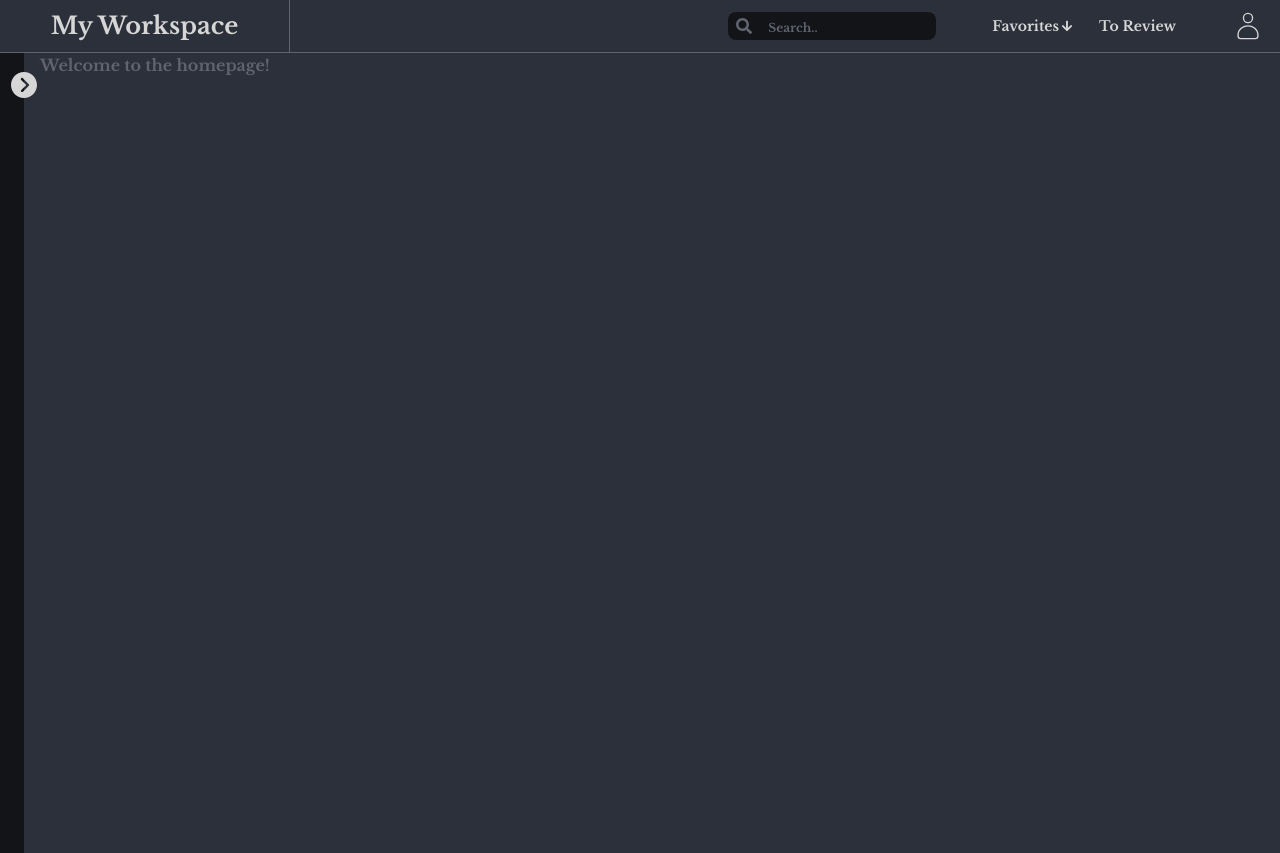
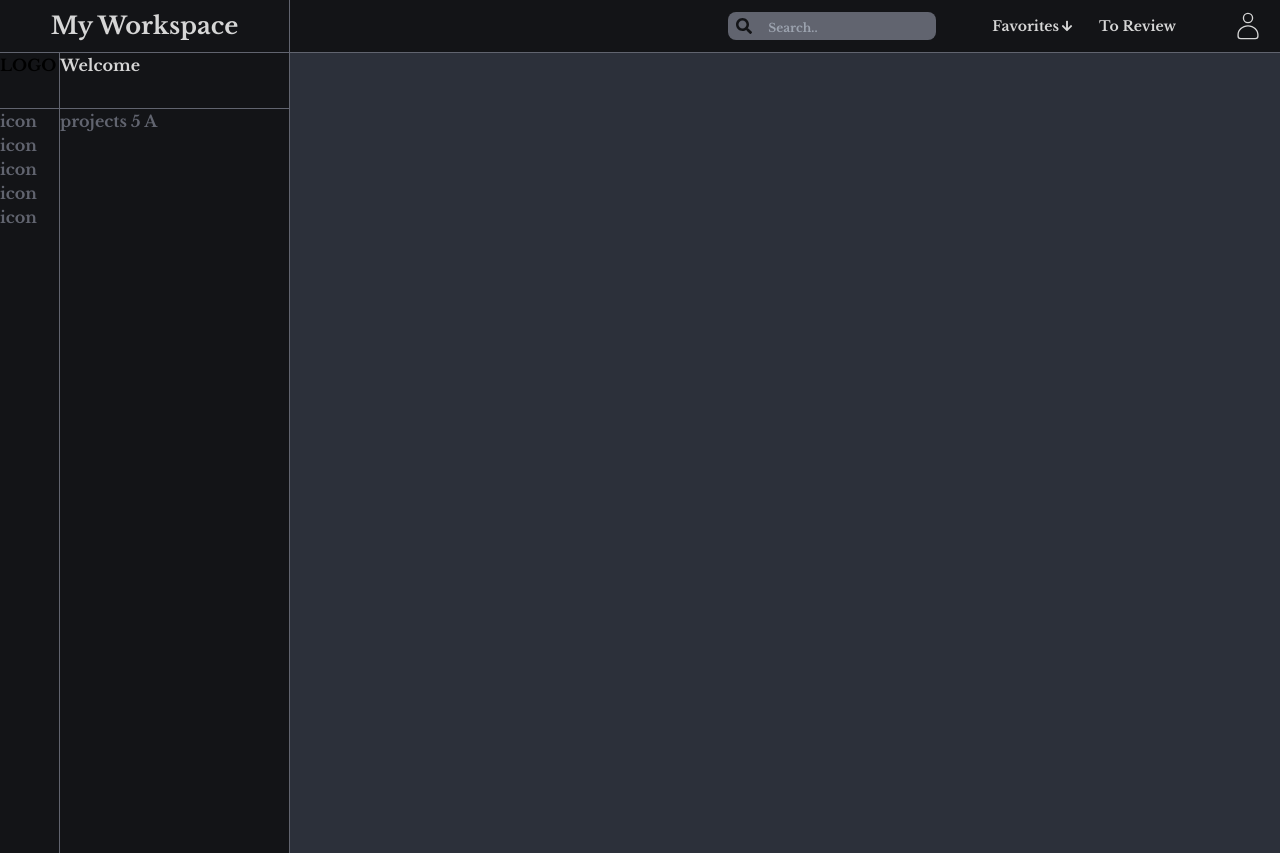
Before and after one commit to StefanHritcu/StudyFlow, a React (Vite) app in the folder frontend/: page / in a window 1280 px wide. Built offline with nearby package versions, Linux system fonts and the light colour scheme; a web font is replaced by a local one.

Commit message:
feat: closeSidebar.tsx and sidebar components

```diff
--- a/frontend/src/Header.tsx
+++ b/frontend/src/Header.tsx
@@ -18,12 +18,12 @@ const Header: React.FC = () => {
 
   return (
     <>
-      <header className="bg-mainColor h-auto border-b border-paragraphColor">
+      <header className="bg-secondColor h-auto border-b border-paragraphColor">
         {/* FIRST HEADER */}
         <div className="flex items-center justify-between">
           {/* LOGO */}
           <Link to="/">
-            <div className="text-center w-[150px] tablet:w-[190px] tablet-lg:w-[220px] laptop:w-[290px] border-r border-paragraphColor">
+            <div className="text-center w-[200px] tablet-lg:w-[220px] laptop:w-[290px] border-r border-paragraphColor">
               <h2 className="p-2 text-[16px] tablet:text-[18px] tablet-xl:text-[20px] laptop:text-[24px]">
                 My Workspace
               </h2>
--- a/frontend/src/Homepage.tsx
+++ b/frontend/src/Homepage.tsx
@@ -21,12 +21,16 @@ const Homepage: React.FC = () => {
         <meta property="og:url" content="www.google.it" />
       </Helmet>
 
-      <div className="flex">
+      <div className="relative">
         <CloseSidebar />
+        <Sidebar />
 
         {/* HERE MAIN HOMEPAGE */}
-        <div className="flex-1">
-          <p>Welcome to the homepage!</p>
+        <div className="ml-14">
+          <div className="p-4">
+            <h1>Homepage</h1>
+            <p>Lorem.</p>
+          </div>
         </div>
       </div>
     </>
--- a/frontend/src/SecondHeader.tsx
+++ b/frontend/src/SecondHeader.tsx
@@ -23,7 +23,7 @@ const SecondHeader: React.FC = () => {
   };
   return (
     <>
-      <header className="tablet:hidden bg-mainColor h-aut border-b h-11 border-paragraphColor">
+      <header className="tablet:hidden bg-secondColor h-aut border-b h-11 border-paragraphColor">
         <div className="flex items-center justify-end p-2">
           <div className="w-[160%]"></div>
           <Search
--- a/frontend/src/Sidebar.tsx
+++ b/frontend/src/Sidebar.tsx
@@ -1,63 +1,33 @@
-import React, { useState } from "react";
-import { FaBars, FaTimes } from "react-icons/fa";
+import React from "react";
 
 const Sidebar: React.FC = () => {
-  const [isOpen, setIsOpen] = useState(false);
-
-  const toggleSidebar = () => {
-    setIsOpen(!isOpen);
-  };
-
   return (
     <>
-      {/* Mobile Toggle Button */}
-      <button
-        className="absolute top-4 left-4 z-50 text-white lg:hidden"
-        onClick={toggleSidebar}
-      >
-        {isOpen ? <FaTimes size={24} /> : <FaBars size={24} />}
-      </button>
+      <div className="absolute top-0 left-0 h-screen bg-secondColor border-r border-paragraphColor w-[200px] tablet-lg:w-[220px] laptop:w-[290px]">
+        <div className="flex h-full">
+          {/* LEFT SIDE -- LOGO AND ICONS */}
+          <div className="w-[60px] border-r border-paragraphColor">
+            <div className="h-14 border-b border-paragraphColor">
+              <div className="">LOGO</div>
+            </div>
+            <p>icon</p>
+            <p>icon</p>
+            <p>icon</p>
+            <p>icon</p>
+            <p>icon</p>
+          </div>
 
-      {/* Sidebar */}
-      <div
-        className={`fixed top-0 left-0 h-screen w-64 bg-gray-800 text-white transition-transform transform ${
-          isOpen ? "translate-x-0" : "-translate-x-full"
-        } lg:translate-x-0 lg:static lg:w-60`}
-      >
-        <div className="p-6">
-          <h1 className="text-2xl font-bold mb-6">Logo</h1>
-          <ul className="space-y-4">
-            <li>
-              <a href="/" className="block text-gray-300 hover:text-white">
-                Home
-              </a>
-            </li>
-            <li>
-              <a href="/about" className="block text-gray-300 hover:text-white">
-                About
-              </a>
-            </li>
-            <li>
-              <a
-                href="/services"
-                className="block text-gray-300 hover:text-white"
-              >
-                Services
-              </a>
-            </li>
-            <li>
-              <a
-                href="/contact"
-                className="block text-gray-300 hover:text-white"
-              >
-                Contact
-              </a>
-            </li>
-          </ul>
+          {/* RIGHT SIDE - NAME PROJECT AND CONTENT ICON SELECTED */}
+          <div className="flex-1">
+            <div className="h-14 border-b border-paragraphColor">
+              <h2>Welcome</h2>
+            </div>
+            <p>projects 5 A</p>
+          </div>
         </div>
       </div>
     </>
   );
 };
 
-export default Sidebar;
+export default React.memo(Sidebar);
--- a/frontend/src/components/Search.tsx
+++ b/frontend/src/components/Search.tsx
@@ -38,8 +38,8 @@ const Search: React.FC<SearchProps> = ({
   }, [isFocused]);
 
   return (
-    <div className="w-full bg-secondColor py-1 px-2 flex items-center rounded-lg h-7">
-      <FaSearch className="w-4 h-4 mr-4 text-paragraphColor" />
+    <div className="w-full bg-paragraphColor py-1 px-2 flex items-center rounded-lg h-7">
+      <FaSearch className="w-4 h-4 mr-4 text-secondColor" />
       <motion.input
         type="text"
         placeholder={isFocused ? "" : placeholder}
@@ -47,7 +47,7 @@ const Search: React.FC<SearchProps> = ({
         onChange={onChange}
         onFocus={() => setIsFocused(true)}
         onBlur={() => setIsFocused(false)}
-        className="flex bg-transparent outline-none text-mainTextColor placeholder:text-[12px] placeholder:text-paragraphColor"
+        className="flex bg-transparent outline-none text-secondColor placeholder:text-[12px] placeholder:text-text-secondColor"
         animate={{
           width: isSecondHeaderHovered ? "320px" : "160px",
         }}
--- a/frontend/src/homepageComponents/CloseSidebar.tsx
+++ b/frontend/src/homepageComponents/CloseSidebar.tsx
@@ -3,9 +3,9 @@ import { IoIosArrowDroprightCircle } from "react-icons/io";
 
 const CloseSidebar: React.FC = () => {
   return (
-    <div className="sticky top-0 h-screen w-6 bg-secondColor mr-4">
-      <div className="relative">
-        <IoIosArrowDroprightCircle className="absolute top-4 left-2 w-8 h-8 cursor-pointer hover:scale-110 duration-200 transform-transition text-mainTextColor" />
+    <div className="hidden">
+      <div className="absolute top-0 h-screen w-6 bg-secondColor mr-4">
+        <IoIosArrowDroprightCircle className="absolute top-6 left-2 w-8 h-8 cursor-pointer hover:scale-110 duration-200 transform-transition text-mainTextColor" />
       </div>
     </div>
   );
```
